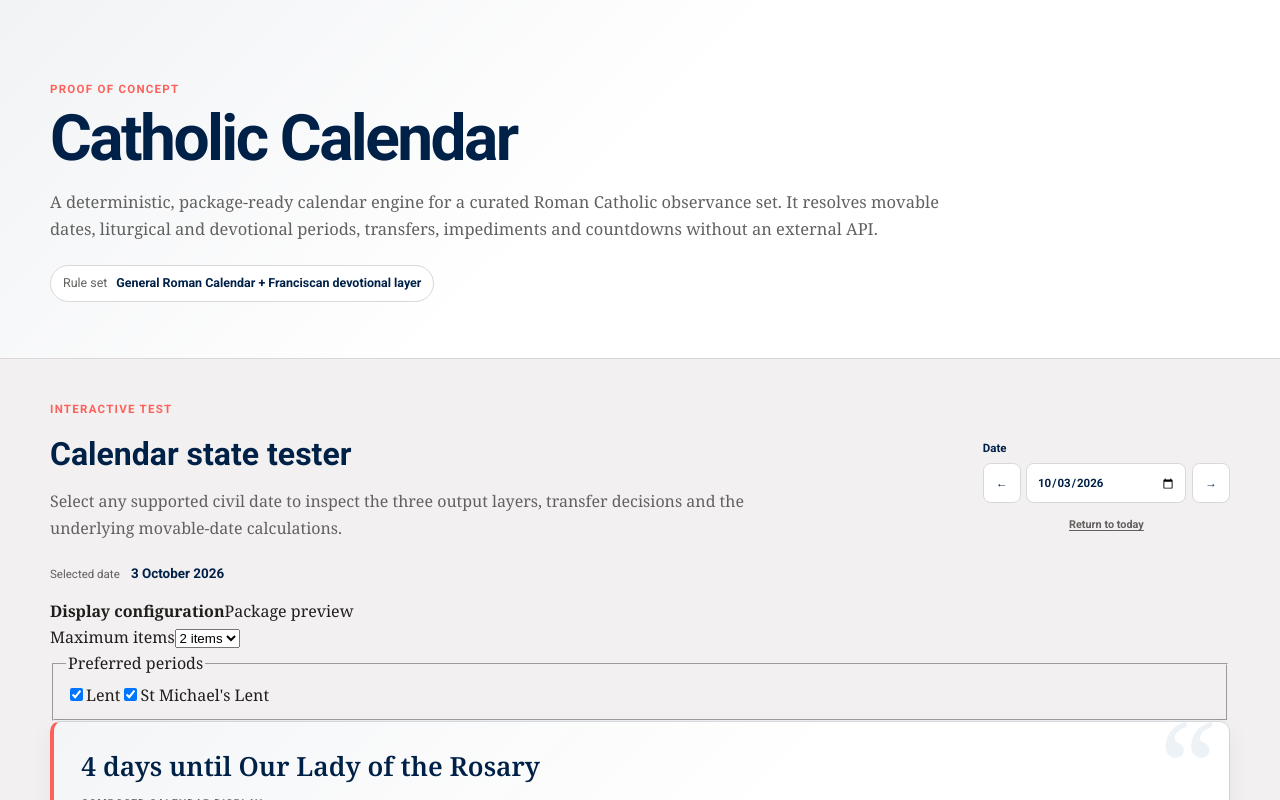
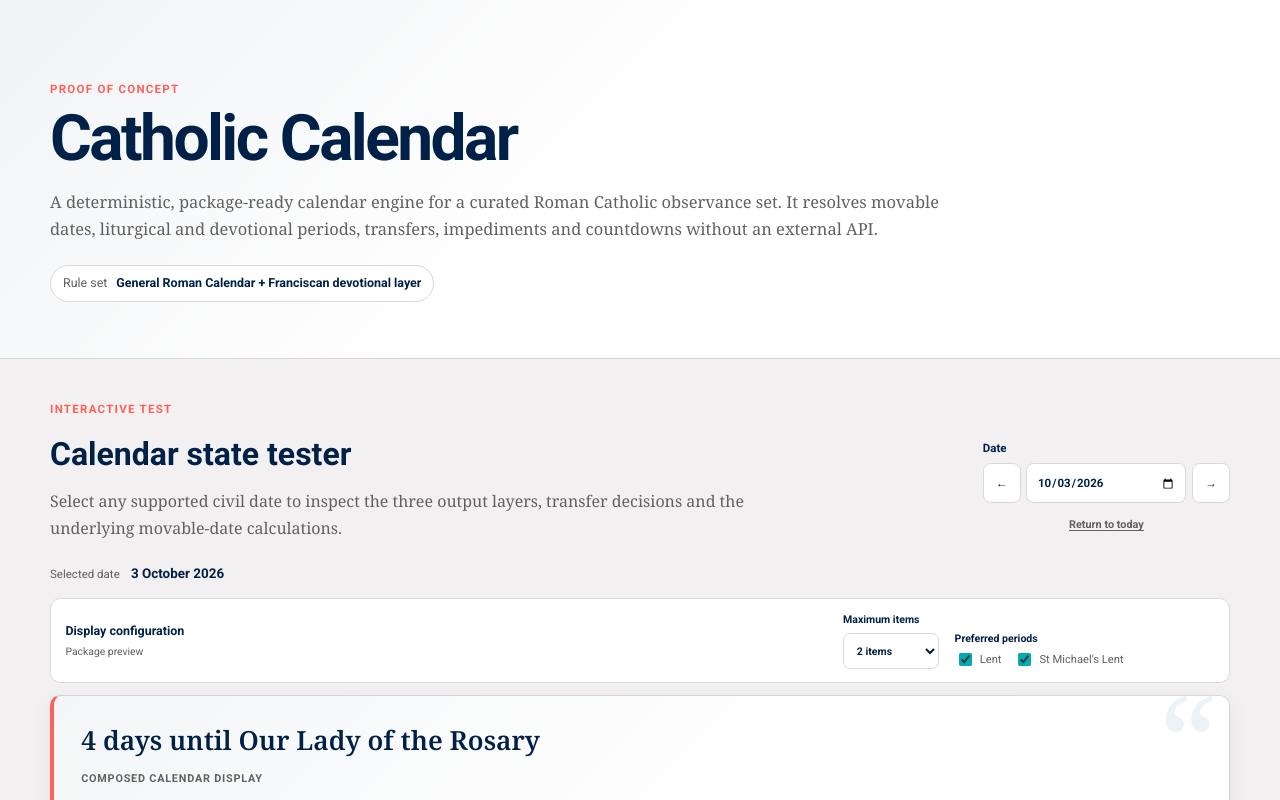
Before and after one commit to bgonzalezbustamante/catholic-calendar, a Next.js app: page / in a window 1280 px wide. Shown: the top 800 px of the page. Built offline with nearby package versions, Linux system fonts and the light colour scheme.

Commit message:
style: add tester controls and restore release card pattern

```diff
--- a/app/globals.css
+++ b/app/globals.css
@@ -33,12 +33,14 @@ main {
 }
 
 button,
-input {
+input,
+select {
   font: inherit;
 }
 
 button:focus-visible,
 input:focus-visible,
+select:focus-visible,
 summary:focus-visible,
 .table-scroll:focus-visible {
   outline: 2px solid var(--aqua);
@@ -209,6 +211,87 @@ h1 {
 .selected-date-bar strong {
   color: var(--blue);
   font-size: 0.84rem;
+}
+
+.display-config {
+  display: grid;
+  grid-template-columns: minmax(180px, 1fr) auto minmax(260px, auto);
+  gap: 0.75rem 1rem;
+  align-items: end;
+  margin: 0 0 0.75rem;
+  border: 1px solid var(--stone);
+  border-radius: 0.65rem;
+  background: var(--paper);
+  padding: 0.8rem 0.9rem;
+}
+
+.display-config-heading {
+  display: grid;
+  gap: 0.08rem;
+  align-self: center;
+  font-family: var(--font-roboto), Arial, sans-serif;
+}
+
+.display-config-heading strong {
+  color: var(--blue);
+  font-size: 0.78rem;
+}
+
+.display-config-heading span {
+  color: var(--ash);
+  font-size: 0.65rem;
+}
+
+.display-config-field {
+  display: grid;
+  gap: 0.28rem;
+  color: var(--blue);
+  font-family: var(--font-roboto), Arial, sans-serif;
+  font-size: 0.66rem;
+  font-weight: 700;
+}
+
+.display-config-field select {
+  min-height: 36px;
+  border: 1px solid var(--stone);
+  border-radius: 0.45rem;
+  background: var(--paper);
+  padding: 0.35rem 1.8rem 0.35rem 0.55rem;
+  color: var(--blue);
+}
+
+.display-period-options {
+  min-width: 0;
+  display: flex;
+  flex-wrap: wrap;
+  gap: 0.42rem 0.8rem;
+  margin: 0;
+  border: 0;
+  padding: 0;
+}
+
+.display-period-options legend {
+  width: 100%;
+  margin-bottom: 0.18rem;
+  padding: 0;
+  color: var(--blue);
+  font-family: var(--font-roboto), Arial, sans-serif;
+  font-size: 0.66rem;
+  font-weight: 700;
+}
+
+.display-period-options label {
+  display: inline-flex;
+  align-items: center;
+  gap: 0.32rem;
+  color: var(--ash);
+  font-family: var(--font-roboto), Arial, sans-serif;
+  font-size: 0.7rem;
+  cursor: pointer;
+}
+
+.display-period-options input {
+  accent-color: var(--aqua);
 }
 
 .state-quotation {
@@ -537,26 +620,6 @@ tbody tr:last-child td {
   padding-top: 2rem;
 }
 
-.release-notes-heading {
-  display: flex;
-  align-items: flex-end;
-  justify-content: space-between;
-  gap: 1rem;
-}
-
-.release-status {
-  display: inline-flex;
-  align-items: center;
-  border: 1px solid rgba(254, 97, 90, 0.28);
-  border-radius: 999px;
-  background: rgba(254, 97, 90, 0.07);
-  padding: 0.28rem 0.58rem;
-  color: var(--blue);
-  font-family: var(--font-roboto), Arial, sans-serif;
-  font-size: 0.68rem;
-  font-weight: 700;
-}
-
 .release-card {
   border: 1px solid var(--stone);
   border-radius: 0.65rem;
@@ -568,21 +631,28 @@ tbody tr:last-child td {
   display: flex;
   flex-wrap: wrap;
   align-items: baseline;
-  gap: 0.45rem 0.7rem;
+  gap: 0.55rem 0.8rem;
+}
+
+.release-heading h2 {
+  margin: 0;
+  font-size: 1.2rem;
+}
+
+.release-tag {
+  display: inline-flex;
+  border-radius: 999px;
+  background: var(--blue-wash);
+  padding: 0.24rem 0.5rem;
   color: var(--blue);
   font-family: var(--font-roboto), Arial, sans-serif;
-}
-
-.release-heading strong {
-  font-size: 0.9rem;
-}
-
-.release-heading span {
-  color: var(--ash);
-  font-size: 0.76rem;
+  font-size: 0.68rem;
+  font-weight: 700;
 }
 
 .release-summary {
+  width: 100%;
+  max-width: none;
   margin: 0.75rem 0 0;
   color: var(--ash);
   font-size: 0.88rem;
@@ -662,10 +732,14 @@ tbody tr:last-child td {
 
 @media (max-width: 820px) {
   .tester-heading,
-  .overview-heading,
-  .release-notes-heading {
+  .overview-heading {
     align-items: stretch;
     flex-direction: column;
+  }
+
+  .display-config {
+    grid-template-columns: 1fr;
+    align-items: stretch;
   }
 
   .date-control,
```
